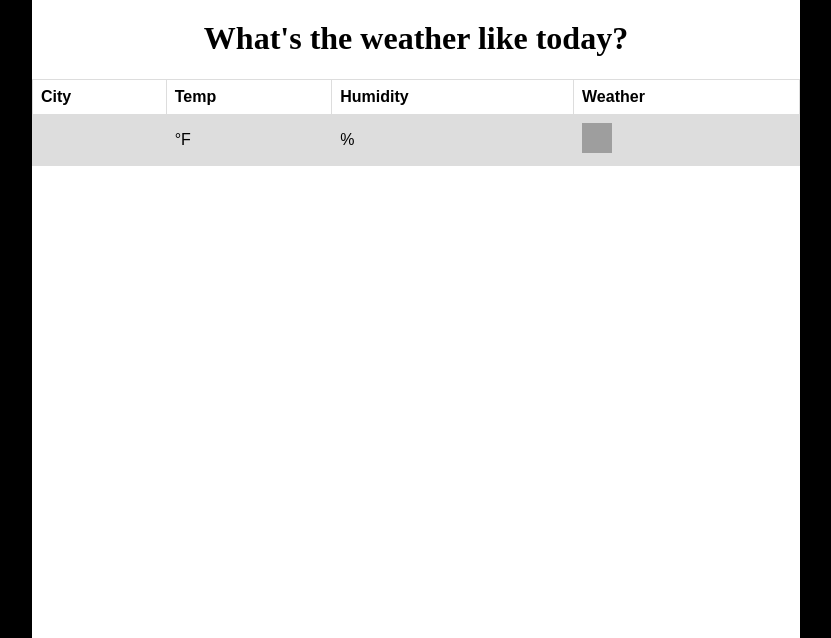
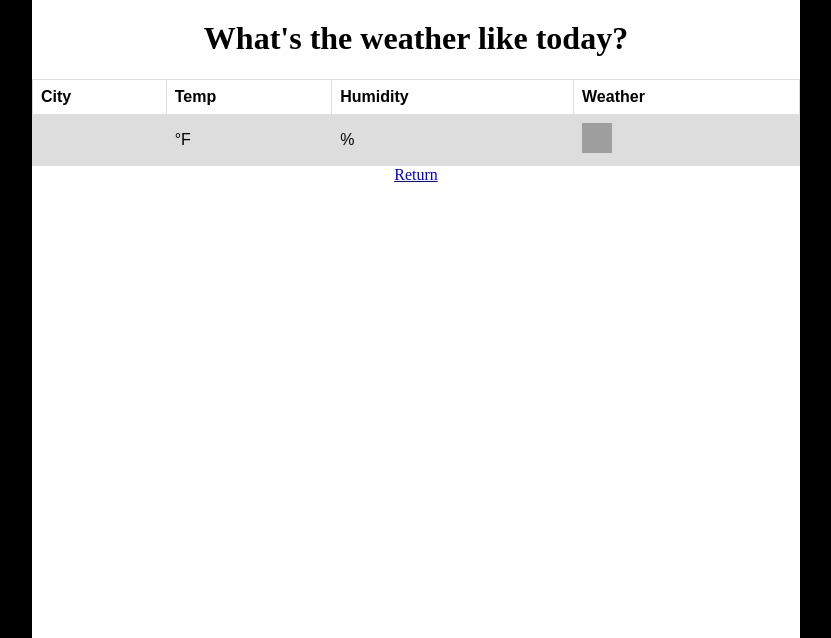
Before and after one commit to djhayes1994/WeatherWebapp, a Flask app: template templates/weather.html in a window 1280 px wide. Shown: the part 81-719 px from the top of the page, without its empty margins (224-1055 px from the left). Run offline with Flask 2, Linux system fonts and the light colour scheme; the template is opened without the code that fills it, so the values that code supplies are empty; grey boxes are pictures that could not be loaded.

Commit message:
Added return link to main page.

```diff
--- a/templates/weather.html
+++ b/templates/weather.html
@@ -25,6 +25,7 @@
                             <td><img src='http://openweathermap.org/img/w/{{ data.weather[0]["icon"]}}.png' /> {{ data.weather[0]['main'] }}</td>
                         </tr>
                 </table>
+                <a href="/">Return</a>
             </div>
         </div>
     </body>
```
Also changed, not shown: static/css/main.css (line endings or trailing spaces).
